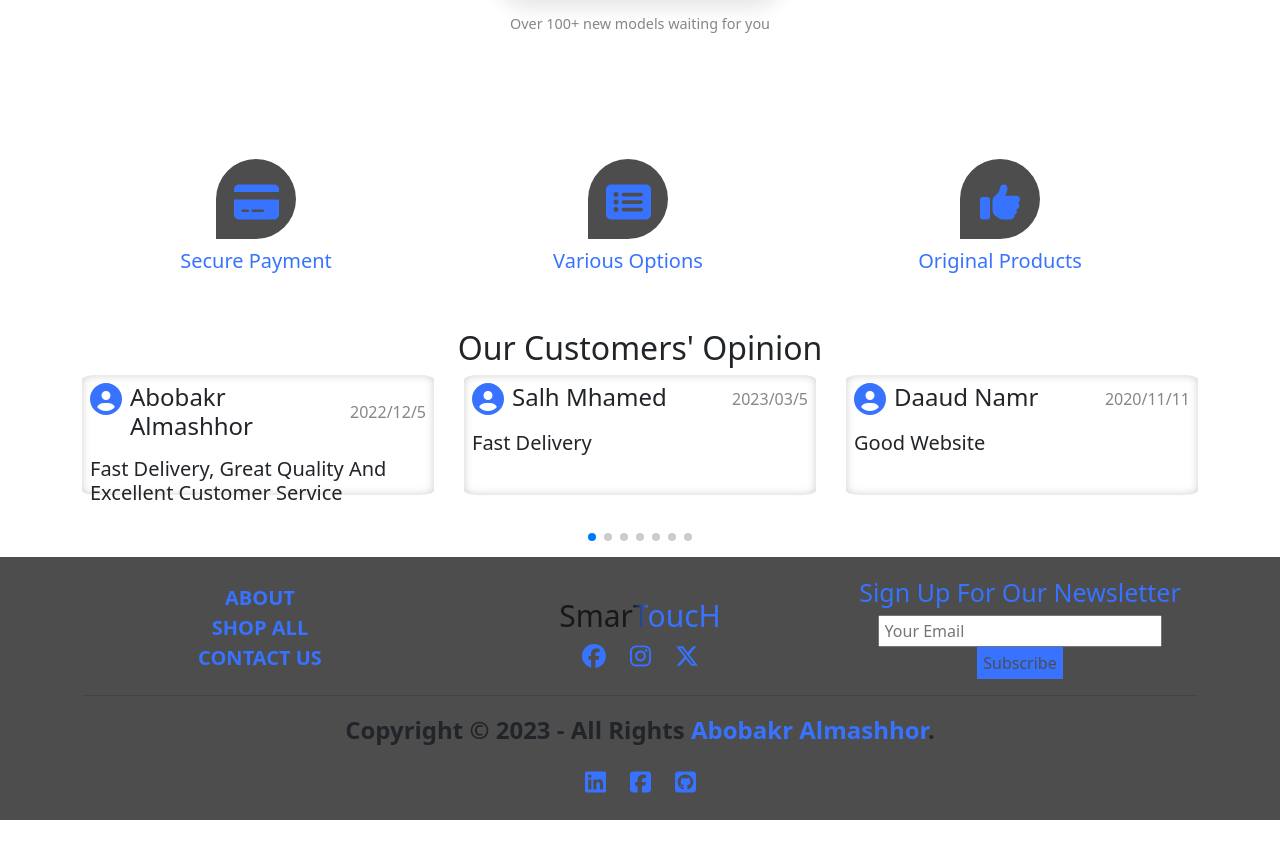
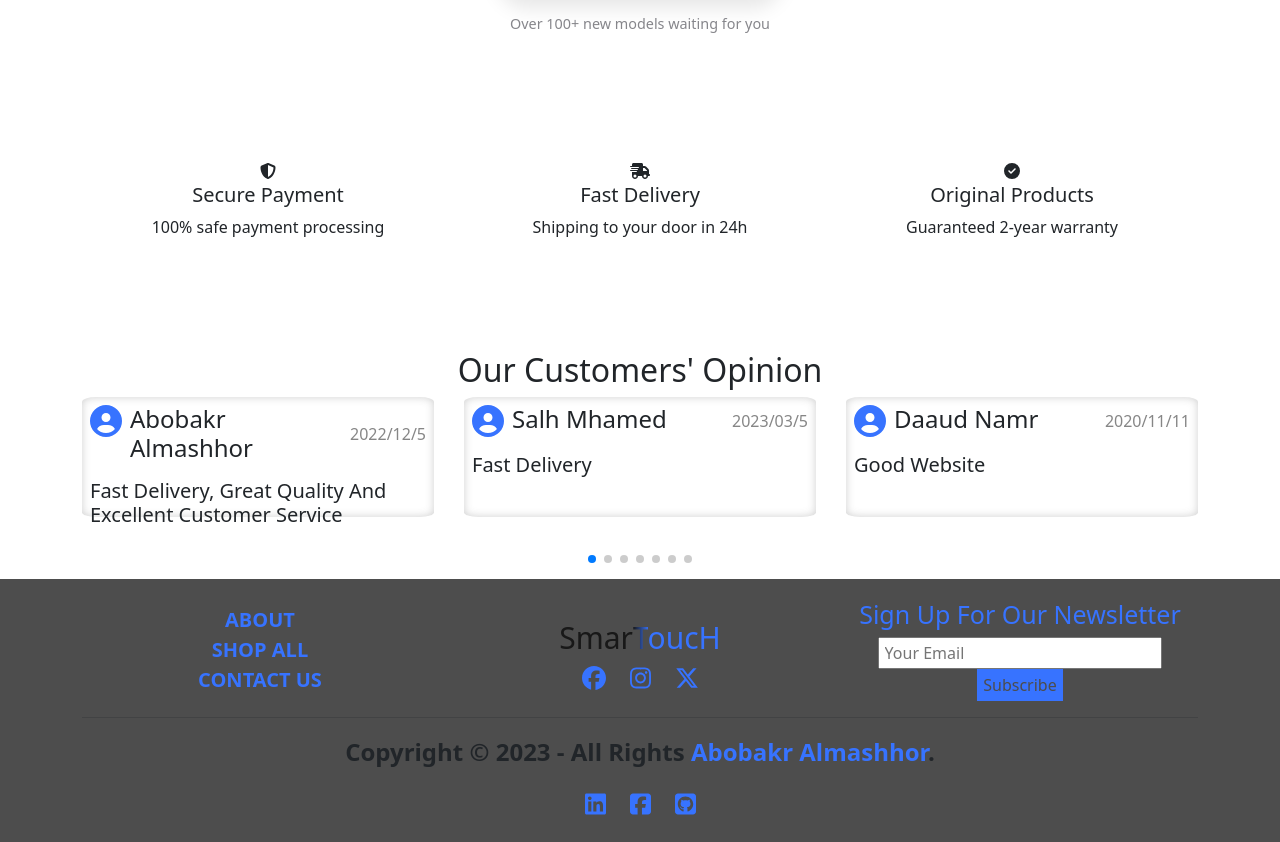
Before and after one commit to ab0bakr1/SmarToucH, a React (Create React App) app: page / in a window 1280 px wide. Shown: the part 2070-2912 px from the top of the page. Before the commit the page ends 2890 px from the top, so only its background shows below. Built offline with nearby package versions, Linux system fonts and the light colour scheme.

Commit message:
Update Excel.jsx

```diff
--- a/src/Component/Excel/Excel.jsx
+++ b/src/Component/Excel/Excel.jsx
@@ -1,32 +1,54 @@
-import { faCreditCard, faRectangleList, faThumbsUp } from '@fortawesome/free-solid-svg-icons'
+import { faShieldHalved, faTruckFast, faCircleCheck } from '@fortawesome/free-solid-svg-icons'
 import { FontAwesomeIcon } from '@fortawesome/react-fontawesome'
 import React from 'react'
-import { Col, Row } from 'react-bootstrap'
+import { Col, Row, Container } from 'react-bootstrap'
 import "./Excel.css"
 
 const Excel = () => {
     return (
-    <section className='my-5'>
-        <Row className='justify-content-between w-100 text-center' lg={3} md={3} sm={1} xs={1}>
-            <div className='excel-card'>
-                <div className='excel-1'>
-                    <FontAwesomeIcon className='fs-1' icon={faCreditCard} style={{color: "rgb(55, 115, 255)",}} />
+        <section className='features-section py-5'>
+            <Container>
+                <Row className='g-4 justify-content-center text-center'>
+                    {/* الميزة الأولى */}
+                    <Col lg={4} md={6}>
+                        <div className='feature-modern-card'>
+                            <div className='feature-icon-wrapper'>
+                                <FontAwesomeIcon icon={faShieldHalved} />
                             </div>
-                <h5>secure payment</h5>
+                            <div className='feature-text'>
+                                <h5>Secure Payment</h5>
+                                <p>100% safe payment processing</p>
                             </div>
-            <div className='excel-card'>
-                <div className='excel-1'>
-                    <FontAwesomeIcon className='fs-1' icon={faRectangleList} style={{color: "rgb(55, 115, 255)",}} />
                         </div>
-                <h5>various options</h5>
+                    </Col>
+
+                    {/* الميزة الثانية */}
+                    <Col lg={4} md={6}>
+                        <div className='feature-modern-card'>
+                            <div className='feature-icon-wrapper'>
+                                <FontAwesomeIcon icon={faTruckFast} />
                             </div>
-            <div className='excel-card'>
-                <div className='excel-1'>
-                    <FontAwesomeIcon className='fs-1' icon={faThumbsUp} style={{color: "rgb(55, 115, 255)",}} />
+                            <div className='feature-text'>
+                                <h5>Fast Delivery</h5>
+                                <p>Shipping to your door in 24h</p>
                             </div>
-                <h5>original products</h5>
                         </div>
+                    </Col>
+
+                    {/* الميزة الثالثة */}
+                    <Col lg={4} md={6}>
+                        <div className='feature-modern-card'>
+                            <div className='feature-icon-wrapper'>
+                                <FontAwesomeIcon icon={faCircleCheck} />
+                            </div>
+                            <div className='feature-text'>
+                                <h5>Original Products</h5>
+                                <p>Guaranteed 2-year warranty</p>
+                            </div>
+                        </div>
+                    </Col>
                 </Row>
+            </Container>
         </section>
     )
 }
```
Lines whose indentation alone changed are shown as unchanged.
